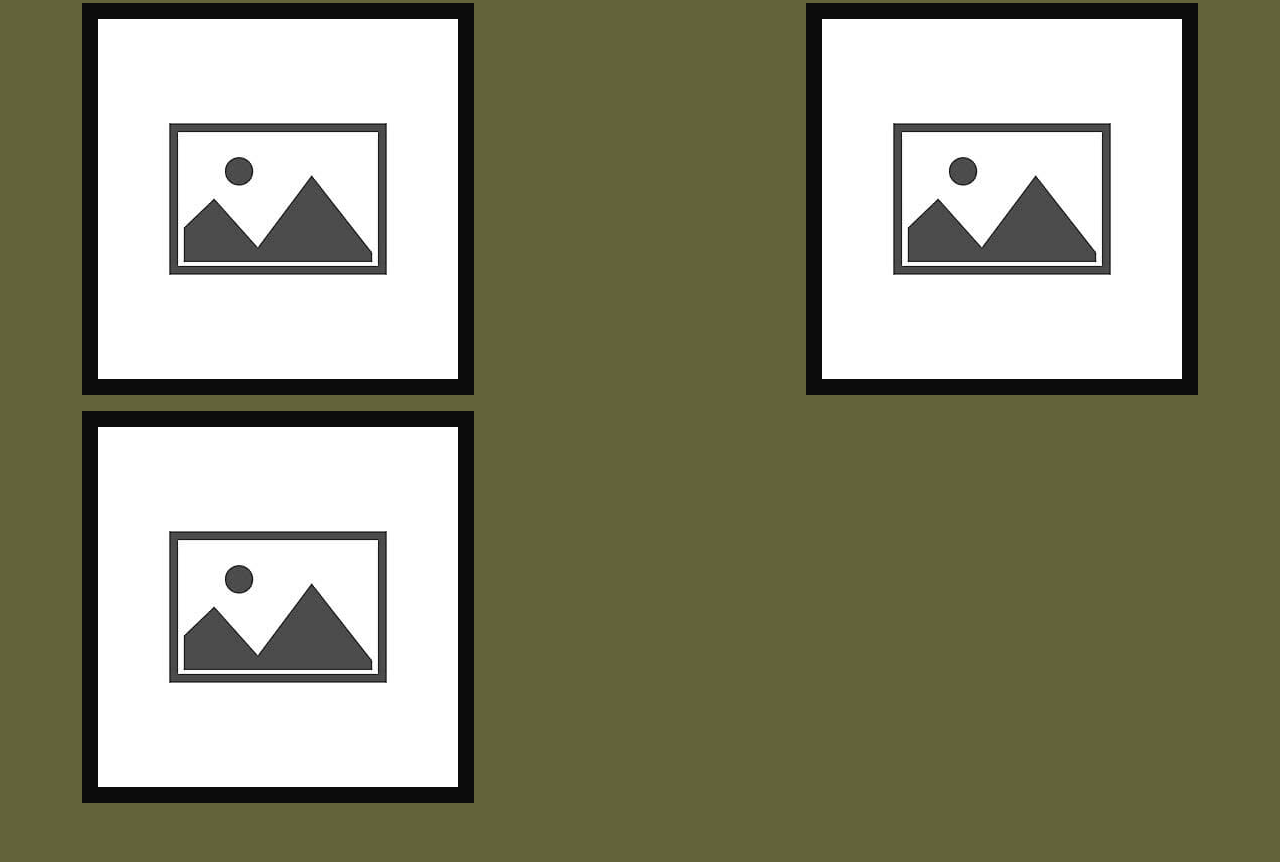
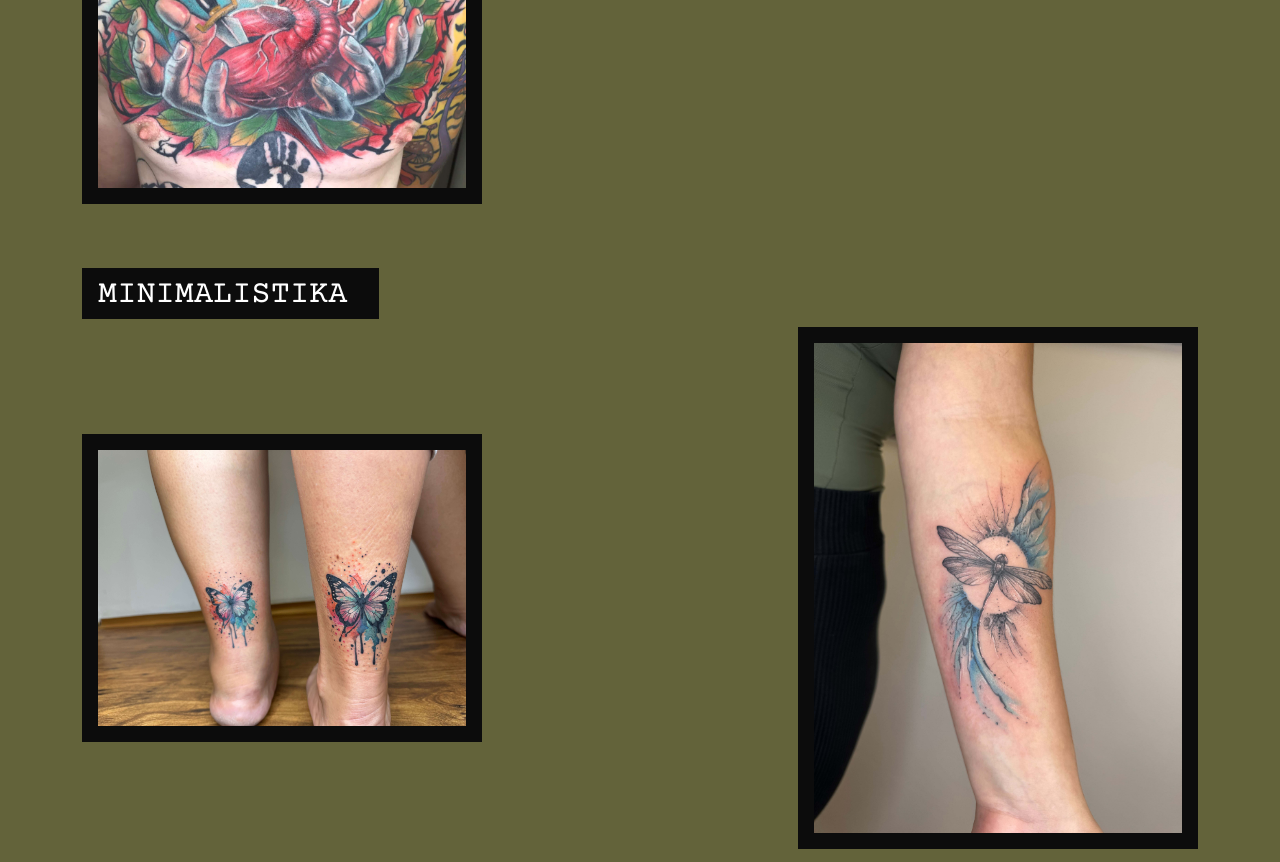
Before and after one commit to PatrikTomek/hanyt, a plain HTML site: page index.html in a window 1280 px wide. Shown: the part 3697-4559 px from the top of the page. Drawn offline with nearby package versions, Linux system fonts and the light colour scheme.

Commit message:
minimalism pics + mirror hero

```diff
--- a/index.html
+++ b/index.html
@@ -147,17 +147,18 @@
               <div class="portfolio__img-cont"><img src="./img/portfolio/new-school_donut.jpg" alt="" class="img-fluid" loading="lazy"></div>
               <div class="portfolio__img-cont"><img src="./img/portfolio/new-school_skull.jpeg" alt="" class="img-fluid" loading="lazy"></div>
               <div class="portfolio__img-cont"><img src="./img/portfolio/new-school_disney.jpg" alt="" class="img-fluid" loading="lazy"></div>
+              <div class="portfolio__img-cont"><img src="./img/portfolio/new-school_cup.jpeg" alt="" class="img-fluid" loading="lazy"></div>
+              <div class="portfolio__img-cont"><img src="./img/portfolio/new-school_rose.jpeg" alt="" class="img-fluid" loading="lazy"></div>
               <div class="portfolio__img-cont"><img src="./img/portfolio/new-school_chest.jpeg" alt="" class="img-fluid" loading="lazy"></div>
-              <div class="portfolio__img-cont"><img src="./img/portfolio/new-school_rose.jpeg" alt="" class="img-fluid" loading="lazy"></div>
             </div>
           </div>
 
           <div class="portfolio__style-cont">
             <h2>Minimalistika</h2>
             <div class="portfolio__style-imgs-cont">
-              <div class="portfolio__img-cont"><img src="./img/no-img.jpg" alt="" class="img-fluid" loading="lazy"></div>
-              <div class="portfolio__img-cont"><img src="./img/no-img.jpg" alt="" class="img-fluid" loading="lazy"></div>
-              <div class="portfolio__img-cont"><img src="./img/no-img.jpg" alt="" class="img-fluid" loading="lazy"></div>
+              <div class="portfolio__img-cont"><img src="./img/portfolio/minimalism_butterflies.jpeg" alt="" class="img-fluid" loading="lazy"></div>
+              <div class="portfolio__img-cont"><img src="./img/portfolio/minimalism_dragonfly.jpeg" alt="" class="img-fluid" loading="lazy"></div>
+              <div class="portfolio__img-cont"><img src="./img/portfolio/minimalism_eggs-pan.jpeg" alt="" class="img-fluid" loading="lazy"></div>
             </div>
           </div>
 
```
Also changed, not shown: img/hero-img1.png, img/portfolio/minimalism_butterflies.jpeg (added), img/portfolio/minimalism_dragonfly.jpeg (added), img/portfolio/minimalism_eggs-pan.jpeg (added), img/portfolio/new-school_cup.jpeg (added).
